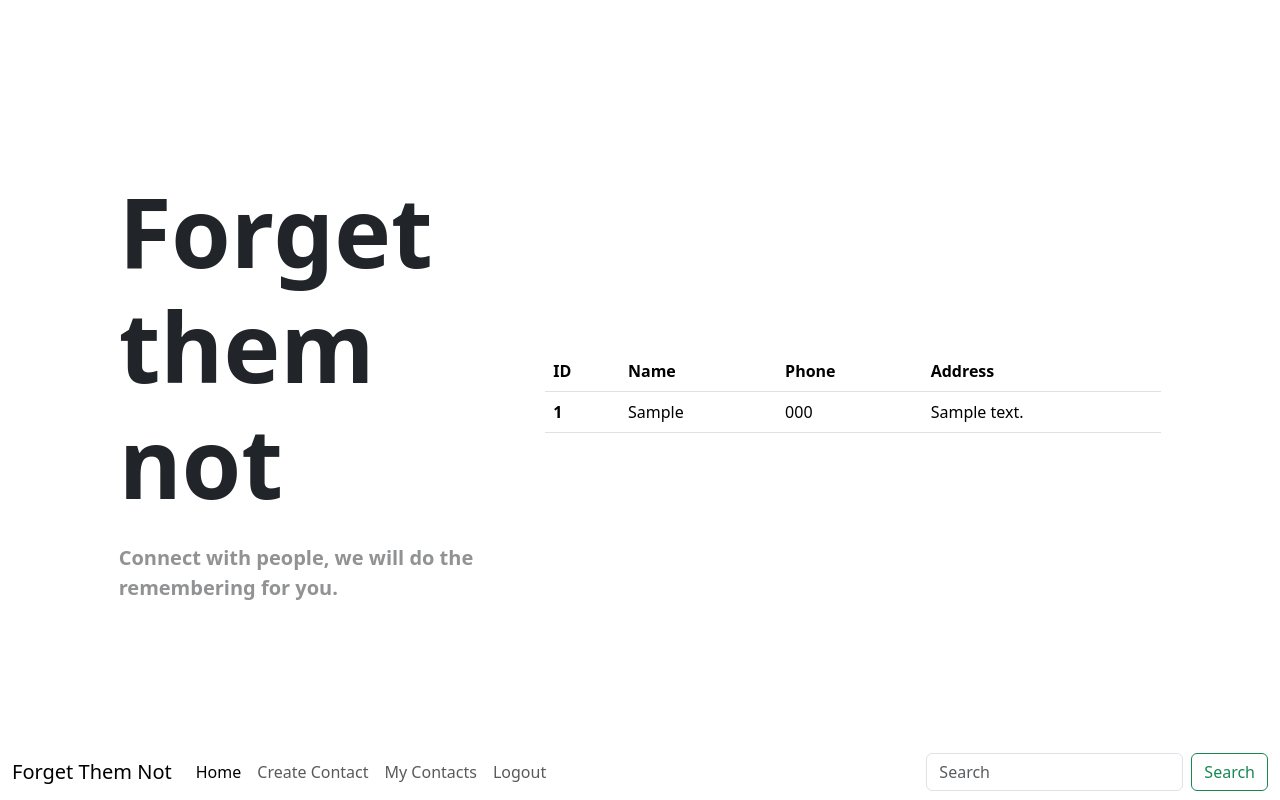
After one commit to composercordero/phone_book_flask, a Flask app: page /my_contacts in a window 1280 px wide. The commit adds this page. Run offline with Flask 3, Linux system fonts and the light colour scheme; a user stored in the database is signed in; tables that the repository leaves empty hold one stand-in row (values such as "Sample post").

Commit message:
show contact per user_id

```diff
--- a/app/models.py
+++ b/app/models.py
@@ -16,7 +16,7 @@ class Contact(db.Model):
         super().__init__(**kwargs)
 
     def __repr__(self):
-        return f"< Contact {self.id}|{self.username} >"
+        return f"< Contact {self.id} | {self.first_name} >"
 
 class User(db.Model, UserMixin):
     id = db.Column(db.Integer, primary_key = True)
--- a/app/routes.py
+++ b/app/routes.py
@@ -7,6 +7,12 @@ from flask_login import login_user, logout_user, login_required, current_user
 @app.route('/')
 def index():
     return render_template('index.html')
+
+@app.route('/my_contacts')
+def my_contacts():
+    contacts = db.session.execute(db.select(Contact).where(Contact.user_id == current_user.id)).scalars().all()
+    # SELECT FROM TABLE contact WHERE user.id LIKE current_user.id
+    return render_template('my_contacts.html', contacts = contacts)
 
 @app.route('/contact', methods =["GET", "POST"])
 def contact():
--- a/app/static/css/style.css
+++ b/app/static/css/style.css
@@ -1,3 +1,8 @@
 .font{
     font-size: 6rem;
 }
+
+a {
+    text-decoration: none;
+    color: white;
+}
--- a/app/templates/index.html
+++ b/app/templates/index.html
@@ -2,6 +2,7 @@
 
 {% block content %}
 <div class="col-6">
+
     <div class="progress mb-3" role="progressbar" aria-label="Success example 20px high" aria-valuenow="25" aria-valuemin="0" aria-valuemax="100" style="height: 20px">
         <div class="progress-bar bg-success" style="width: 25%">Friends</div>
     </div>
@@ -18,6 +19,11 @@
         <div class="progress-bar bg-danger" style="width: 100%">Dates</div>
     </div>
 
+{% if current_user.is_authenticated %}
+
+<button type="button" class="btn btn-danger"><a href="{{ url_for ('my_contacts') }}">Checkout my contacts!</a></button>
+
+{% endif %}
 </div>
 
 {% endblock content %}
--- /dev/null
+++ b/app/templates/my_contacts.html
@@ -0,0 +1,30 @@
+{% extends 'base.html' %}
+
+{% block content %}
+<div class="col-6">
+<table class="table">
+  <thead>
+    <tr>
+      <th scope="col">ID</th>
+      <th scope="col">Name</th>
+      <th scope="col">Phone</th>
+      <th scope="col">Address</th>
+
+    </tr>
+  </thead>
+
+  <tbody>
+    {% for contact in contacts %}
+        <tr>
+        <th scope="row">{{ contact.id }}</th>
+        <td>{{ contact.first_name }}</td>
+        <td>{{ contact.phone }}</td>
+        <td>{{ contact.address }}</td>
+        </tr>
+    {% endfor %}
+  </tbody>
+
+</table>
+</div>
+
+{% endblock content %}
--- a/app/templates/nav.html
+++ b/app/templates/nav.html
@@ -12,6 +12,9 @@
           {% if current_user.is_authenticated %}
           <li class="nav-item">
             <a class="nav-link" href="{{ url_for ('contact') }}">Create Contact</a>
+          </li>
+          <li class="nav-item">
+            <a class="nav-link" href="{{ url_for ('my_contacts') }}">My Contacts</a>
           </li>
           <li class="nav-item">
             <a class="nav-link" href="{{ url_for ('logout') }}">Logout</a>
```
Also changed, not shown: app.db, scratch.py (added).
